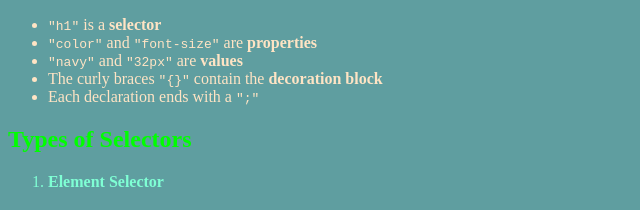
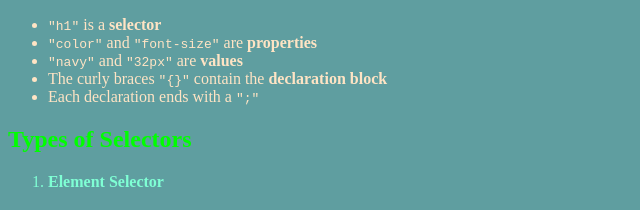
Before and after one commit to tirth-1110/web_development_journey_tirth-1110, a plain HTML site: page section-05-introduction-to-css/27_css_syntax_and_selectors/css_selectors.html in a window 1280 px wide. Shown: the part 374-584 px from the top of the page, 0-640 px from the left. Drawn offline with Linux system fonts and the light colour scheme.

Commit message:
fixed a bug in css_selectors.html

```diff
--- a/section-05-introduction-to-css/27_css_syntax_and_selectors/css_selectors.html
+++ b/section-05-introduction-to-css/27_css_syntax_and_selectors/css_selectors.html
@@ -25,7 +25,7 @@ h1 {
         <li><code>"h1"</code> is a <b>selector</b></li>
         <li><code>"color"</code> and <code>"font-size"</code> are <b>properties</b></li>
         <li><code>"navy"</code> and <code>"32px"</code> are <b>values</b></li>
-        <li>The curly braces <code>"{}"</code> contain the <b>decoration block</b></li>
+        <li>The curly braces <code>"{}"</code> contain the <b>declaration block</b></li>
         <li>Each declaration ends with a <code>";"</code></li>
     </ul>
     <h2>Types of Selectors</h2>
```
